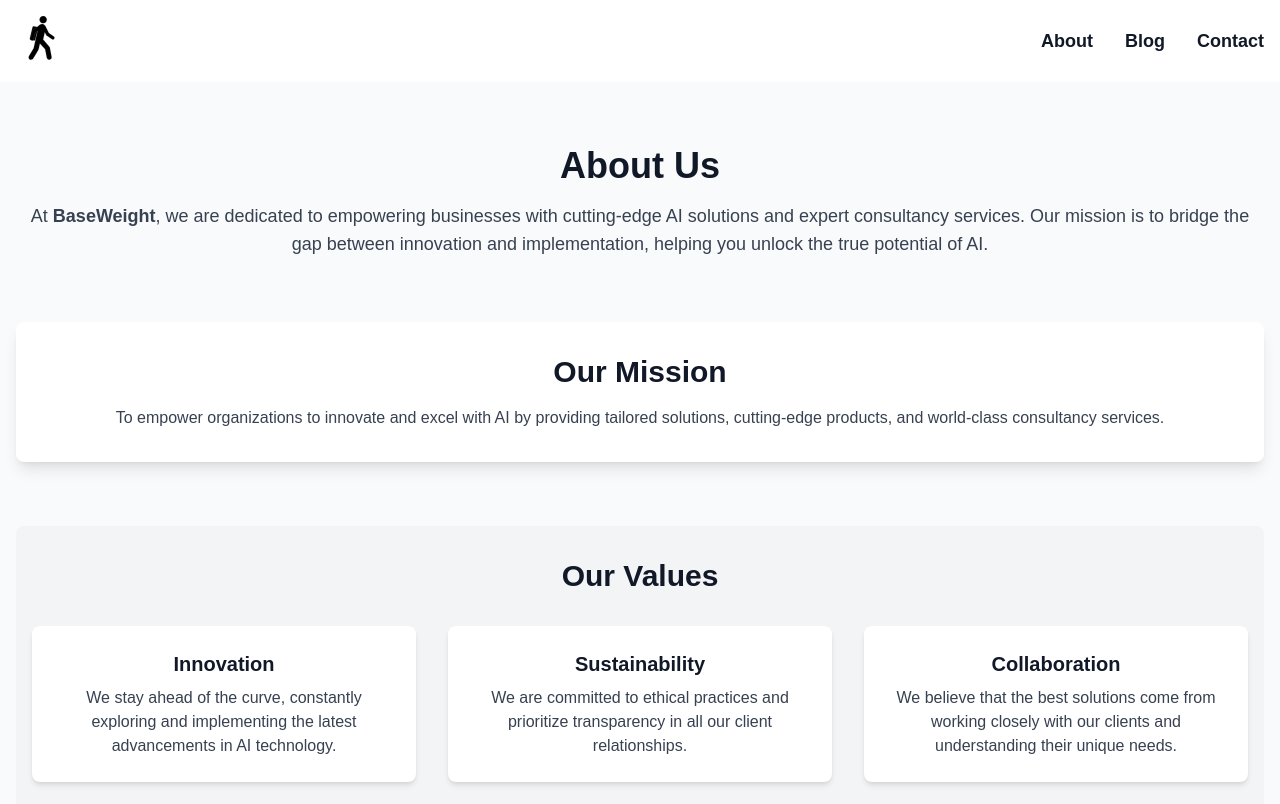
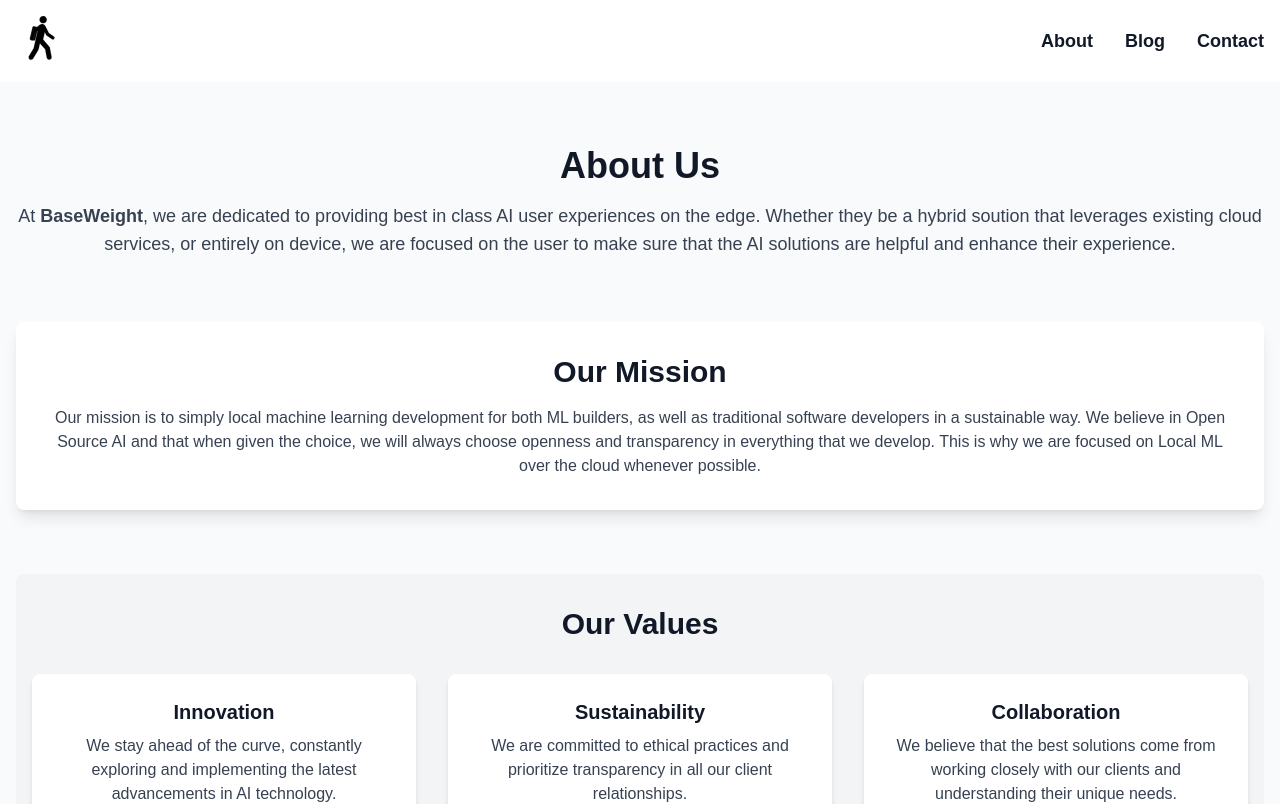
Before and after one commit to baseweight/baseweight.ai, a Next.js app: page /about in a window 1280 px wide. Shown: the top 804 px of the page. Built offline with nearby package versions, Linux system fonts and the light colour scheme.

Commit message:
Update the mission to be more in line with the internal mission

```diff
--- a/app/about/page.tsx
+++ b/app/about/page.tsx
@@ -13,7 +13,8 @@ export default function About() {
         <section className="text-center">
           <h1 className="text-4xl font-bold mb-4">About Us</h1>
           <p className="text-lg text-gray-700">
-            At <strong>BaseWeight</strong>, we are dedicated to empowering businesses with cutting-edge AI solutions and expert consultancy services. Our mission is to bridge the gap between innovation and implementation, helping you unlock the true potential of AI.
+            At <strong>BaseWeight</strong>, we are dedicated to providing best in class AI user experiences on the edge.  Whether they be a hybrid soution that leverages existing cloud
+            services, or entirely on device, we are focused on the user to make sure that the AI solutions are helpful and enhance their experience.
           </p>
         </section>
 
@@ -21,7 +22,9 @@ export default function About() {
         <section className="bg-white shadow-lg rounded-lg p-8 text-center">
           <h2 className="text-3xl font-bold mb-4">Our Mission</h2>
           <p className="text-gray-700">
-            To empower organizations to innovate and excel with AI by providing tailored solutions, cutting-edge products, and world-class consultancy services.
+            Our mission is to simply local machine learning development for both ML builders, as well as traditional software developers in a sustainable way.
+            We believe in Open Source AI and that when given the choice, we will always choose openness and transparency in everything that we develop.  This is
+            why we are focused on Local ML over the cloud whenever possible.
           </p>
         </section>
 
--- a/app/page.tsx
+++ b/app/page.tsx
@@ -30,8 +30,15 @@ export default function Home() {
             <p className="text-lg mb-6">
               Empowering AI Everywhere
             </p>
+            <a
+              href="/about"
+              className="inline-block bg-white text-blue-500 font-semibold px-6 py-3 rounded-lg shadow-lg hover:bg-gray-100 transition"
+            >
+              Learn More
+            </a>
           </div>
         </section>
+
 
 
         {/* Call to Action */}
```
